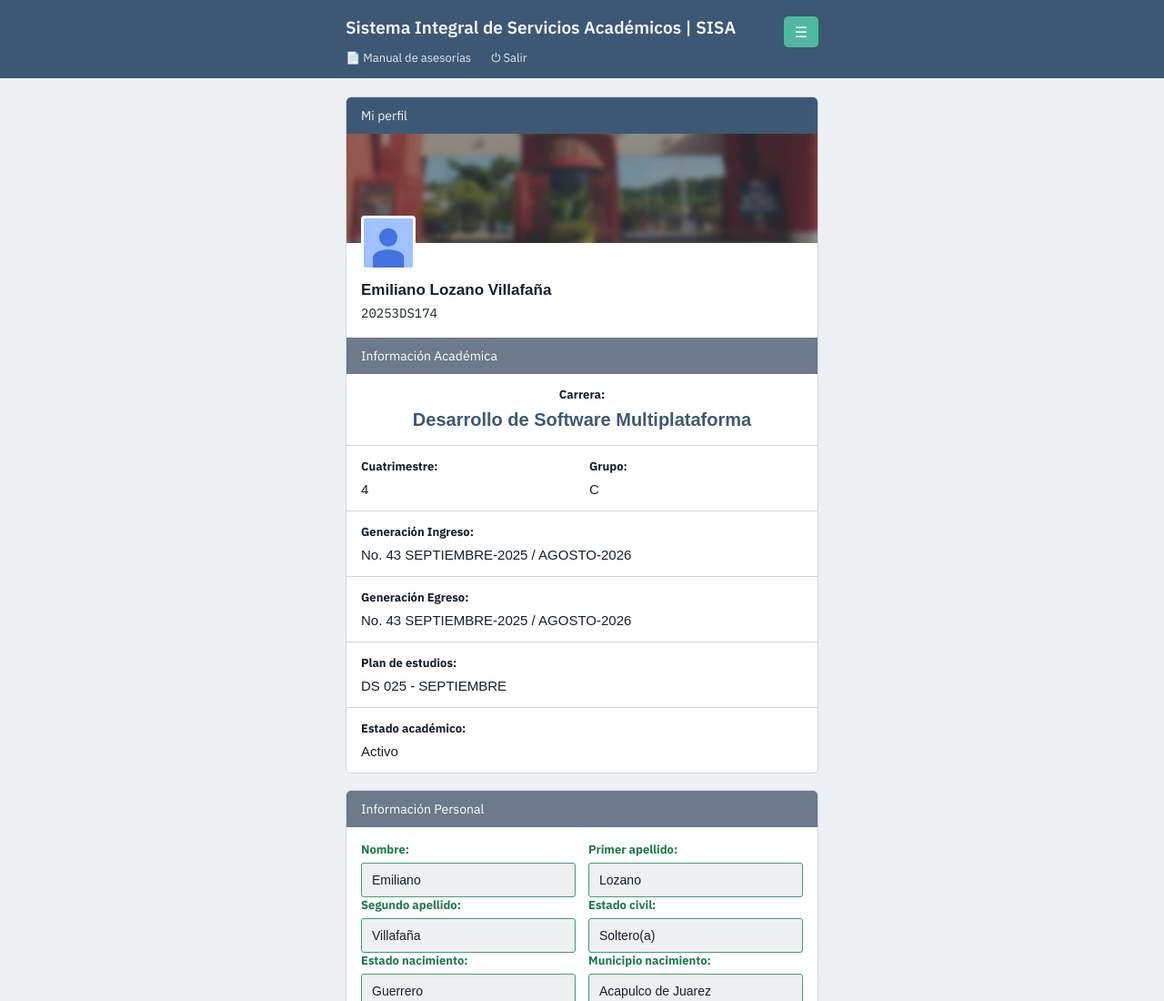
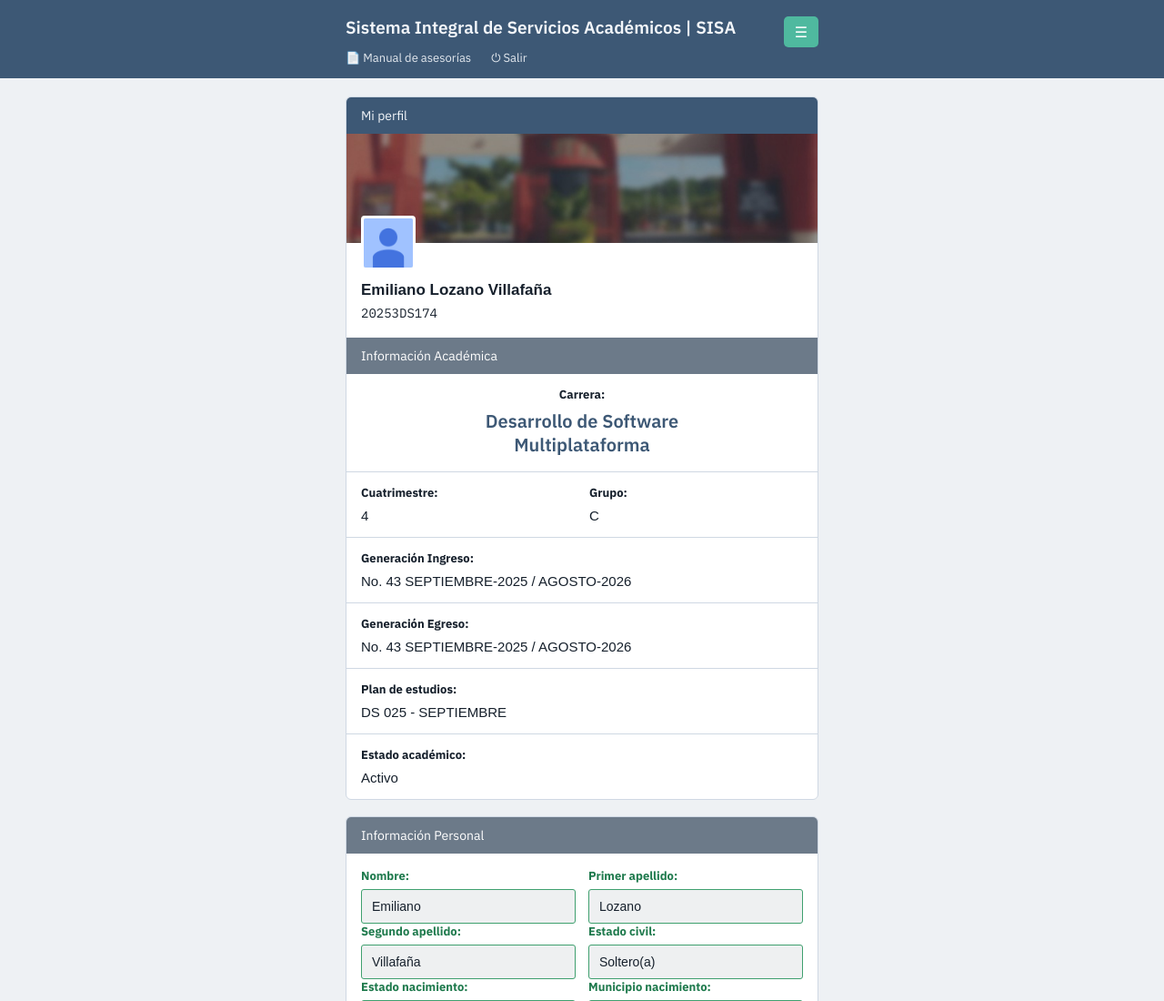
Before and after one commit to Emilozano8313/BestMe, a plain HTML site: page web-demo/sisa-mockup/index.html in a window 1280 px wide. Shown: the top 1100 px of the page at 91% size. Drawn offline with Linux system fonts and the light colour scheme.

Commit message:
feat: add SISA web mockup index page

```diff
--- a/web-demo/sisa-mockup/index.html
+++ b/web-demo/sisa-mockup/index.html
@@ -215,6 +215,15 @@
       padding: 2px 0;
     }
 
+    .carrera-text {
+      text-align: center;
+      font-size: 20px;
+      font-weight: 600;
+      color: var(--header);
+      padding: 2px 0;
+      line-height: 1.3;
+    }
+
     .plain-field input,
     .plain-field select {
       width: 100%;
@@ -369,7 +378,8 @@
       <div class="card-header">Mi perfil</div>
       <div class="band"></div>
       <div class="profile-row">
-        <div class="avatar"><img src="photo.jpg" alt="Foto de perfil" style="width:100%;height:100%;object-fit:cover;border-radius:2px;"></div>
+        <div class="avatar"><img src="photo.jpg" alt="Foto de perfil"
+            style="width:100%;height:100%;object-fit:cover;border-radius:2px;"></div>
       </div>
       <div class="id-block">
         <input id="nombre" type="text" value="Emiliano Lozano Villafaña">
@@ -382,7 +392,7 @@
 
       <div class="plain-field carrera">
         <div class="label">Carrera:</div>
-        <input id="carrera" type="text" value="Desarrollo de Software Multiplataforma">
+        <div id="carrera" class="carrera-text">Desarrollo de Software<br>Multiplataforma</div>
       </div>
 
       <div class="plain-field two">
```
